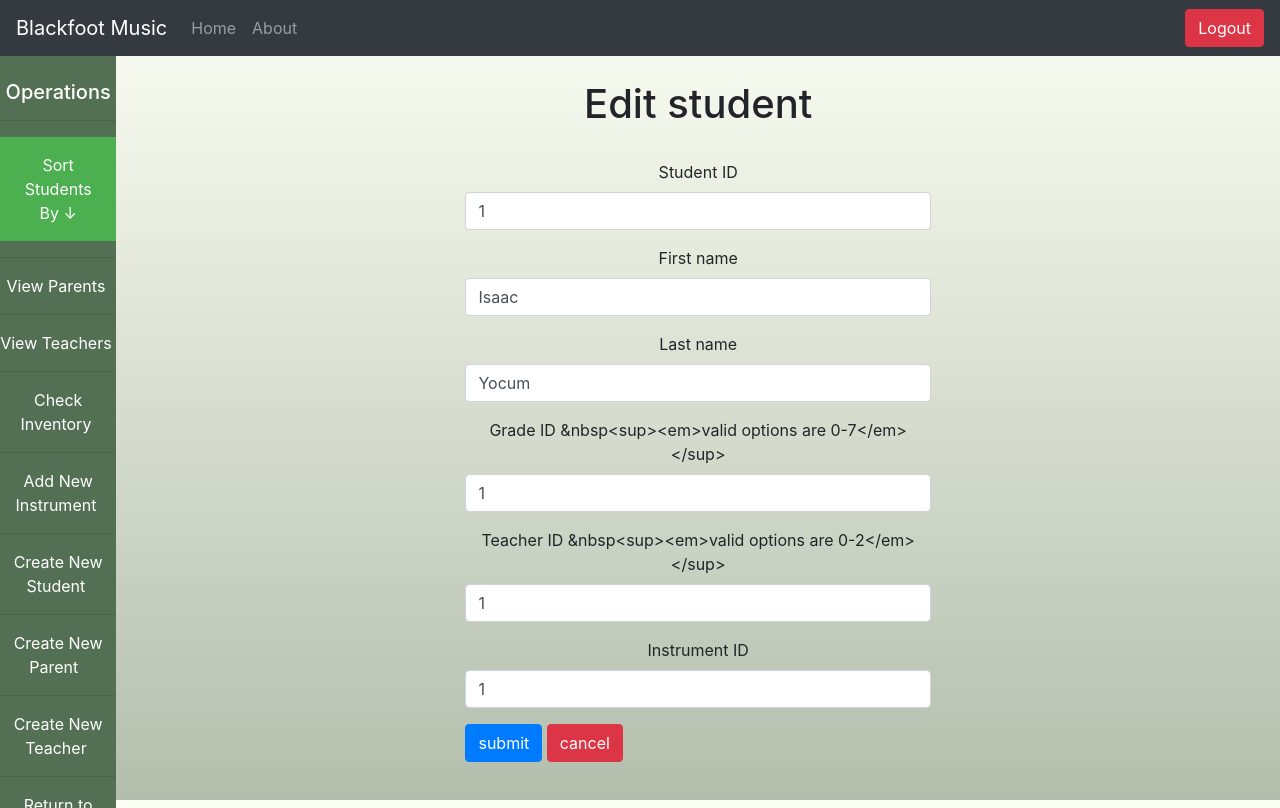
After one commit to zakdourden/BlackfootMusicManagement, a Flask app: page /editStudent/1 in a window 1280 px wide. The commit adds this page. Run offline with Flask 2, Linux system fonts and the light colour scheme; a user stored in the database is signed in; data comes from the database, SQL or seed files in the repository; some libraries are stand-ins or nearby versions.

Commit message:
Add files via upload
Students can now be edited from teacher dashboard

```diff
--- a/BlackfootMusic/application/teacherOps/forms.py
+++ b/BlackfootMusic/application/teacherOps/forms.py
@@ -22,8 +22,8 @@ class RegisterStudentForm(Form):
     studentID = IntegerField('Student ID', [validators.input_required()])
     firstName = StringField('First name', [validators.Length(min=1, max=50), validators.input_required()])
     lastName = StringField('Last name', [validators.Length(min=1, max=50), validators.input_required()])
-    gradelevel = IntegerField('Grade ID', [validators.input_required()])
-    teacherID = IntegerField('Teacher ID', [validators.input_required()])
+    gradelevel = IntegerField('Grade ID &nbsp<sup><em>valid options are 0-7</em></sup>', [validators.input_required()])
+    teacherID = IntegerField('Teacher ID &nbsp<sup><em>valid options are 0-2</em></sup>', [validators.input_required()])
     instrumentID = IntegerField('Instrument ID')
 
 class RegisterTeacherForm(Form):
@@ -38,10 +38,10 @@ class RegisterTeacherForm(Form):
     ])
     confirm = PasswordField('confirm Password')
 
-class CreateNewInstrumentForm(Form):
+class RegisterInstrumentForm(Form):
     instrumentID = StringField('Instrument ID', [validators.Length(min=1, max=50), validators.input_required()])
     instrumentName = StringField('Instrument name', [validators.Length(min=1, max=50), validators.input_required()])
     instrumentLost = BooleanField('Instrument lost?')
     instrumentCheckedOut = BooleanField('Checking out an instrument?')
-    checkOutDate = DateField('check out date',default=date.today)
+    checkOutDate = DateField('check out date &nbsp<sup><em>valid date format is YYYY-MM-DD</em></sup>',default=date.today)
     returnDate = DateField('End Date',default=date.today)
--- a/BlackfootMusic/application/teacherOps/views.py
+++ b/BlackfootMusic/application/teacherOps/views.py
@@ -4,7 +4,7 @@ from wtforms import Form, StringField, TextAreaField, PasswordField, validators,
 from passlib.hash import sha256_crypt
 from functools import wraps
 from application import mysql
-from application.teacherOps.forms import ParentRegisterForm, RegisterStudentForm, CreateNewInstrumentForm, RegisterTeacherForm
+from application.teacherOps.forms import ParentRegisterForm, RegisterStudentForm, RegisterTeacherForm, RegisterInstrumentForm
 ################################################################################
 # Section: Flask Configuration
 # Operations that enable flask to work.
@@ -395,3 +395,81 @@ def createTeacher():
         flash('teacher created', 'success')
         return redirect(url_for('teacher.teacherDashboard'))
     return render_template('teacher/createTeacher.html', form=form)
+################################################################################
+# Teacher: Create Instrument
+################################################################################
+@teacher.route('/createInstrument', methods=['Get','Post'])
+@is_logged_in_with_permission
+def createInstrument():
+    form = RegisterInstrumentForm(request.form)
+    if request.method == 'POST' and form.validate():
+        instrumentID = form.instrumentID.data
+        instrumentName = form.instrumentName.data.lower()
+        instrumentLost = "0"
+        instrumentCheckedOut = "0"
+        checkOutDate = "0000-00-00"
+        returnDate = "0000-00-00"
+
+        # create cursor
+        cur = mysql.connection.cursor()
+        cur.execute("INSERT INTO instrument(InstrumentID, InstrumentName, InstrumentLost, InstrumentCheckedOut, CheckOutDate, ReturnDate) VALUES(%s,%s,%s,%s,%s,%s)", (instrumentID, instrumentName, instrumentLost, instrumentCheckedOut, checkOutDate, returnDate))
+        #%d does represent a number however it will throw an error if used with a small number.
+        #commit to finish
+        mysql.connection.commit()
+
+        #close connection
+        cur.close()
+        flash('instrument created', 'success')
+        return redirect(url_for('teacher.teacherDashboard'))
+    return render_template('teacher/createInstrument.html', form=form)
+################################################################################
+# Teacher: Edit Students
+################################################################################
+@teacher.route('/editStudent/<string:studentID>', methods=['GET', 'POST'])
+@is_logged_in_with_permission
+def editStudent(studentID):
+    # Create cursor
+    cur = mysql.connection.cursor()
+    # Get student by id
+    result = cur.execute("SELECT * FROM student WHERE StudentID = %s", [studentID])
+    student = cur.fetchone()
+    sessionStudentID = student['StudentID']
+    cur.close()
+    # Get form
+    form = RegisterStudentForm(request.form)
+
+    # Populate student from DB
+    form.studentID.data = student['StudentID']
+    form.firstName.data = student['StudentFname']
+    form.lastName.data = student['StudentLname']
+    form.gradelevel.data = student['Gradelevel_GradelevelID']
+    form.teacherID.data = student['Teacher_TeacherID']
+    form.instrumentID.data = student['Instrument_InstrumentID']
+
+    if request.method == 'POST' and form.validate():
+        studentID = request.form['studentID']
+        firstName = request.form['firstName']
+        lastName = request.form['lastName']
+        gradelevel = request.form['gradelevel']
+        teacherID = request.form['teacherID']
+        instrumentID = request.form['instrumentID']
+
+        # Create Cursor
+        cur = mysql.connection.cursor()
+        # Execute
+        cur.execute ("""
+        UPDATE student
+        SET StudentID=%s, StudentFname=%s, StudentLname=%s, Gradelevel_GradelevelID=%s, Teacher_TeacherID=%s, Instrument_InstrumentID=%s
+        WHERE StudentID=%s
+        """, (studentID, firstName, lastName, gradelevel, teacherID, instrumentID, sessionStudentID))
+        # Commit to DB
+        mysql.connection.commit()
+
+        #Close connection
+        cur.close()
+
+        flash('Student updated', 'success')
+
+        return redirect(url_for('teacher.teacherDashboard'))
+
+    return render_template('teacher/editStudent.html', form=form)
--- /dev/null
+++ b/BlackfootMusic/application/templates/teacher/editStudent.html
@@ -0,0 +1,37 @@
+{% extends 'teacherSideNav.html' %}
+
+{% block body %}
+<br>
+<h1>Edit student</h1>
+<br>
+<div class="mainWrap">
+<div class="spacer-left"></div>
+{% from "includes/_formhelpers.html" import render_field %}
+<form method="post" class="centerForm" action="">
+    <div class="form-group">
+        {{render_field(form.studentID, class_="form-control")}}
+    </div>
+    <div class="form-group">
+        {{render_field(form.firstName, class_="form-control")}}
+    </div>
+    <div class="form-group">
+        {{render_field(form.lastName, class_="form-control")}}
+    </div>
+    <div class="form-group">
+        {{render_field(form.gradelevel, class_="form-control")}}
+    </div>
+    <div class="form-group">
+        {{render_field(form.teacherID, class_="form-control")}}
+    </div>
+    <div class="form-group">
+        {{render_field(form.instrumentID, class_="form-control")}}
+    </div>
+    <div class=flexButton>
+        <a><input type="submit" class="btn btn-primary" value="submit"></a>
+        &nbsp;
+        <a href="{{url_for('teacher.teacherDashboard')}}" class="btn btn-danger">cancel</a>
+    </div>
+  </form>
+  <div class="spacer-right"></div>
+</div>
+  {% endblock %}
--- a/BlackfootMusic/application/templates/teacher/teacherDashboard.html
+++ b/BlackfootMusic/application/templates/teacher/teacherDashboard.html
@@ -28,7 +28,7 @@
         <td>{{data.ParentFname}}</td>
         <td>{{data.parentLname}}</td>
         <td>{{data.parentEmail}}</td>
-        <td><a href="#" class="btn btn-default pull-right">Edit</a></td>
+        <td><a href="editStudent/{{data.StudentID}}" class="btn btn-default pull-right">Edit</a></td>
         <td><form action="#" method="post">
             <input type="hidden" name="_method" value="DELETE">
             <input type="submit" value="Delete" class="btn btn-danger">
--- a/BlackfootMusic/application/templates/teacher/viewStudents.html
+++ b/BlackfootMusic/application/templates/teacher/viewStudents.html
@@ -20,7 +20,7 @@
         <td class="name">{{data.StudentLname}}</td>
         <td>{{data.GradeLevel}}</td>
         <td>{{data.TeacherFname}} {{data.TeacherLname}}</td>
-        <td><a href="#" class="btn btn-default pull-right">Edit</a></td>
+        <td><a href="editStudent/{{data.StudentID}}" class="btn btn-default pull-right">Edit</a></td>
         <td><form action="#" method="post">
             <input type="hidden" name="_method" value="DELETE">
             <input type="submit" value="Delete" class="btn btn-danger">
--- a/BlackfootMusic/application/templates/teacherSideNav.html
+++ b/BlackfootMusic/application/templates/teacherSideNav.html
@@ -43,6 +43,8 @@
                   <hr>
                   <a style="color:white;" href="{{url_for('teacher.teacherDashboardCheckInventory')}}"><p>Check Inventory&nbsp;</p></a>
                   <hr>
+                  <a style="color:white;" href="{{url_for('teacher.createInstrument')}}"><p>Add New Instrument&nbsp;</p></a>
+                  <hr>
                   <a style="color:white;" href="{{url_for('teacher.createStudent')}}"><p>Create New Student&nbsp;</p></a>
                   <hr>
                   <a style="color:white;" href="{{url_for('teacher.createParent')}}"><p>Create New Parent  &nbsp;</p></a>
```
Also changed, not shown: BlackfootMusic/application/templates/teacher/createInstrument.html (added, +25 -0 lines).
